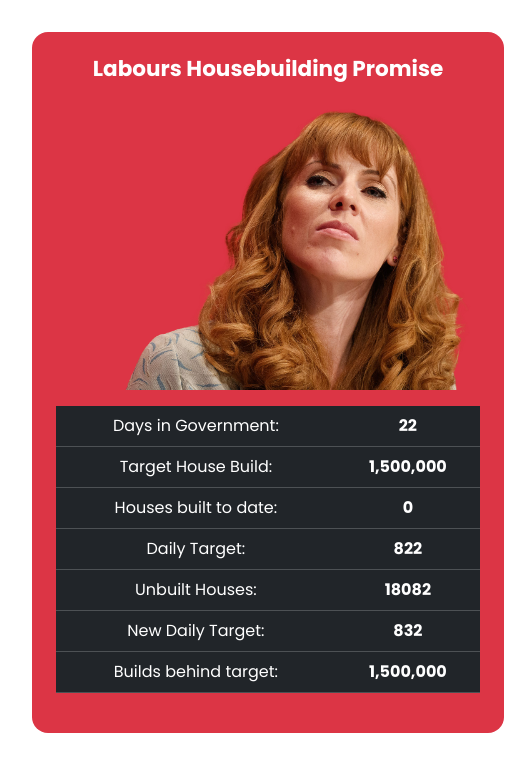
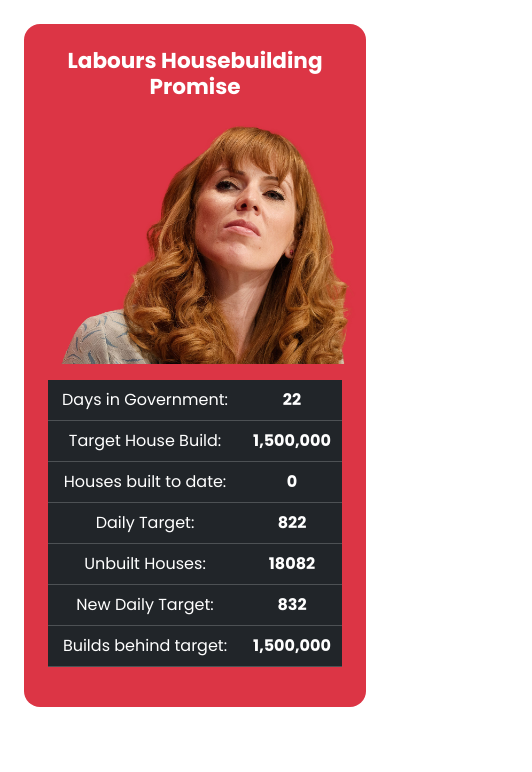
Before and after one commit to gavinj1999/thefailurelist, a Vue app: page / in a window 390 px wide. Shown: the top 772 px of the page, 532 px wide, since content can reach past the window. Built offline with nearby package versions, Linux system fonts and the light colour scheme.

Commit message:
responsive image

```diff
--- a/src/App.vue
+++ b/src/App.vue
@@ -11,8 +11,11 @@
 <template>
 
 
-  <div class="poppins-regular" style="min-width:29.5rem;">
-     <Housing />
+  <div class="poppins-regular">
+    <div class="w-100 p-4">
+           <Housing />
+    </div>
+
 
 </div>
 </template>
--- a/src/assets/main.css
+++ b/src/assets/main.css
@@ -1,11 +1,6 @@
 @import './base.css';
 
-#app {
-  max-width: 1280px;
-  margin: 0 auto;
-  padding: 2rem;
-  font-weight: normal;
-}
+
 
 a,
 .green {
--- a/src/components/Housing.vue
+++ b/src/components/Housing.vue
@@ -4,7 +4,8 @@
     class="rounded-4 py-4 bg-danger text-white text-center text-black"
   >
     <h4 class="poppins-bold">Labours Housebuilding Promise</h4>
-    <div class="bg-rayner"></div>
+    <div><img class="w-100" src="../../public/images/rayner.png" alt=""></div>
+
     <div class="rounded px-4 pt-3">
       <table class="table table-dark">
         <tbody>
@@ -104,20 +105,17 @@
   },
 ];
 
-
-
-console.log(housing);
 </script>
 
 <style>
 .bg-rayner {
-  padding: 10px;
+  padding: 10px 10px 10px 10px;
   background-image: url(../assets/images/rayner.png);
+  width:100%;
   background-repeat: no-repeat;
-  background-position: center;
+  background-position: left;
   background-size: contain;
-  width: 500px;
-  position: relative;
-  height: 300px;
+
+  height: 240px;
 }
 </style>
```
Also changed, not shown: public/images/rayner.png (renamed from src/assets/images/rayner.png).
